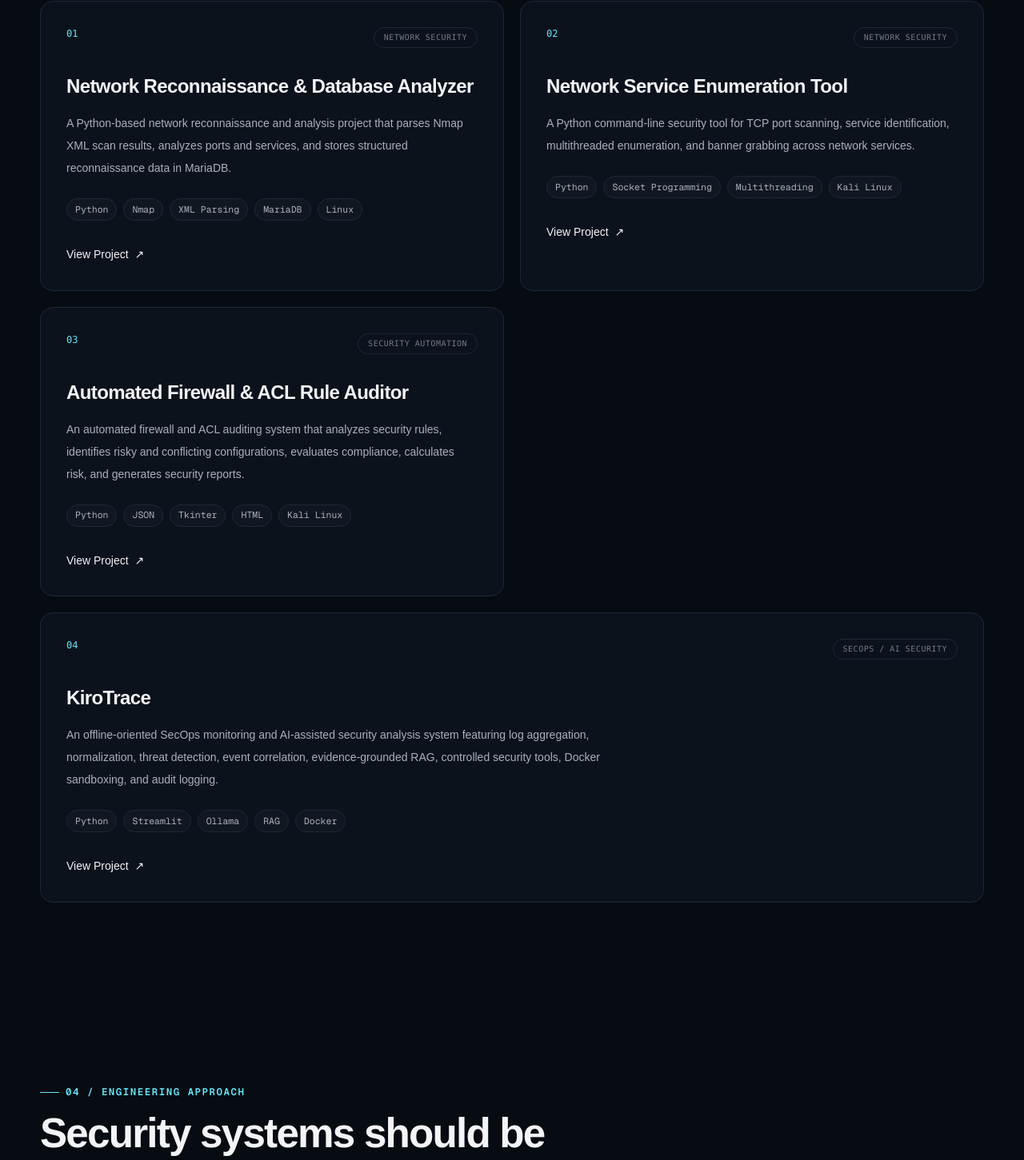
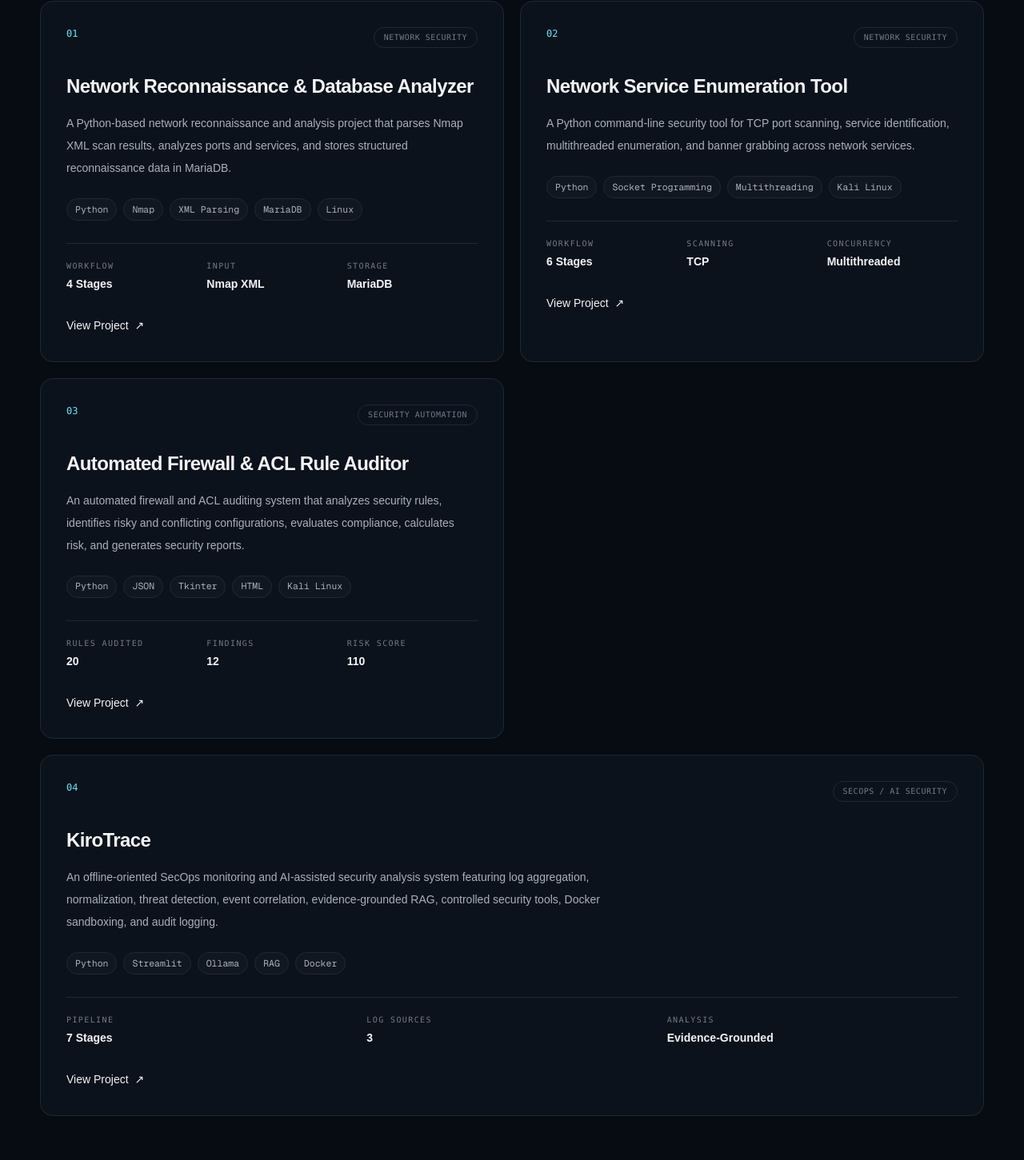
Before and after one commit to Saif2246/saif-portfolio, a Next.js app: page / in a window 1280 px wide. Shown: the part 3194-4645 px from the top of the page at 80% size. Built offline with nearby package versions, Linux system fonts and the light colour scheme.

Commit message:
feat: add project metrics

```diff
--- a/components/Projects.tsx
+++ b/components/Projects.tsx
@@ -54,6 +54,20 @@ export default function Projects() {
                 ))}
               </div>
 
+              <div className="mt-7 grid gap-3 border-t border-[var(--border)] pt-5 sm:grid-cols-3">
+                {project.metrics.map((metric) => (
+                  <div key={metric.label}>
+                    <p className="font-mono text-[10px] uppercase tracking-[0.14em] text-[var(--text-muted)]">
+                      {metric.label}
+                    </p>
+
+                    <p className="mt-1 text-sm font-semibold text-[var(--text-primary)]">
+                      {metric.value}
+                    </p>
+                  </div>
+                ))}
+              </div>
+
               <a
                 href={project.href}
                 target="_blank"
--- a/data/projects.ts
+++ b/data/projects.ts
@@ -1,9 +1,15 @@
+export type ProjectMetric = {
+  label: string;
+  value: string;
+};
+
 export type Project = {
   number: string;
   title: string;
   category: string;
   description: string;
   technologies: string[];
+  metrics: ProjectMetric[];
   href: string;
   featured: boolean;
 };
@@ -22,9 +28,24 @@ export const projects: Project[] = [
       "MariaDB",
       "Linux",
     ],
+    metrics: [
+      {
+        label: "Workflow",
+        value: "4 Stages",
+      },
+      {
+        label: "Input",
+        value: "Nmap XML",
+      },
+      {
+        label: "Storage",
+        value: "MariaDB",
+      },
+    ],
     href: "/projects/project-1",
     featured: false,
   },
+
   {
     number: "02",
     title: "Network Service Enumeration Tool",
@@ -37,9 +58,24 @@ export const projects: Project[] = [
       "Multithreading",
       "Kali Linux",
     ],
+    metrics: [
+      {
+        label: "Workflow",
+        value: "6 Stages",
+      },
+      {
+        label: "Scanning",
+        value: "TCP",
+      },
+      {
+        label: "Concurrency",
+        value: "Multithreaded",
+      },
+    ],
     href: "/projects/project-2",
     featured: false,
   },
+
   {
     number: "03",
     title: "Automated Firewall & ACL Rule Auditor",
@@ -53,9 +89,24 @@ export const projects: Project[] = [
       "HTML",
       "Kali Linux",
     ],
+    metrics: [
+      {
+        label: "Rules Audited",
+        value: "20",
+      },
+      {
+        label: "Findings",
+        value: "12",
+      },
+      {
+        label: "Risk Score",
+        value: "110",
+      },
+    ],
     href: "/projects/project-3",
     featured: false,
   },
+
   {
     number: "04",
     title: "KiroTrace",
@@ -69,6 +120,20 @@ export const projects: Project[] = [
       "RAG",
       "Docker",
     ],
+    metrics: [
+      {
+        label: "Pipeline",
+        value: "7 Stages",
+      },
+      {
+        label: "Log Sources",
+        value: "3",
+      },
+      {
+        label: "Analysis",
+        value: "Evidence-Grounded",
+      },
+    ],
     href: "/projects/project-4",
     featured: true,
   },
```
